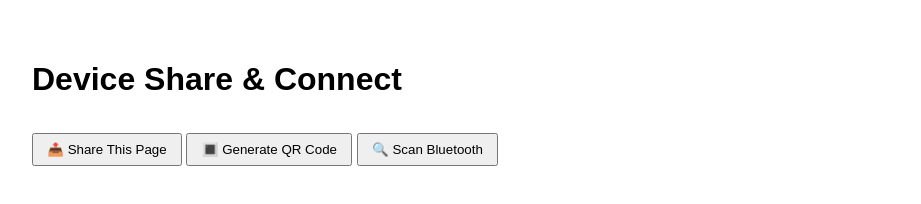
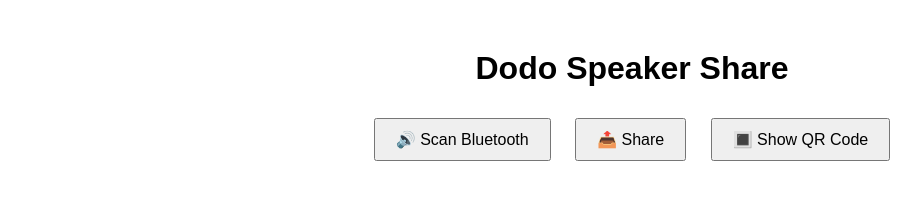
Before and after one commit to Knutti2005/DodoSpeaker, a plain HTML site: page index.html in a window 1280 px wide. Shown: the whole page, without its empty margins (8-929 px from the left). Drawn offline with Linux system fonts and the light colour scheme.

Commit message:
Add files via upload

```diff
--- /dev/null
+++ b/app.js
@@ -0,0 +1,27 @@
+
+function scanBluetooth() {
+  navigator.bluetooth.requestDevice({ acceptAllDevices: true })
+    .then(device => alert('Connected to: ' + device.name))
+    .catch(error => alert('Bluetooth error: ' + error));
+}
+
+function share() {
+  if (navigator.share) {
+    navigator.share({
+      title: 'Dodo Speaker',
+      text: 'Join my Dodo Speaker session!',
+      url: window.location.href
+    }).catch(err => console.error('Share failed:', err));
+  } else {
+    alert('Web Share API not supported.');
+  }
+}
+
+function generateQRCode() {
+  const qrContainer = document.getElementById('qr');
+  qrContainer.innerHTML = '';
+  QRCode.toCanvas(document.createElement('canvas'), window.location.href, function (error, canvas) {
+    if (error) console.error(error);
+    qrContainer.appendChild(canvas);
+  });
+}
--- a/index.html
+++ b/index.html
@@ -1,54 +1,23 @@
+
 <!DOCTYPE html>
 <html lang="en">
 <head>
-    <meta charset="UTF-8">
-    <meta name="viewport" content="width=device-width, initial-scale=1.0">
-    <title>Share & Connect</title>
-    <style>
-        body { font-family: sans-serif; padding: 2em; }
-        button { margin: 1em 0; padding: 0.5em 1em; }
-        canvas { margin-top: 1em; }
-    </style>
+  <meta charset="UTF-8" />
+  <meta name="viewport" content="width=device-width, initial-scale=1.0"/>
+  <title>Dodo Speaker Share</title>
+  <link rel="manifest" href="manifest.json">
+  <link rel="stylesheet" href="style.css">
 </head>
 <body>
-    <h1>Device Share & Connect</h1>
-    <button onclick="sharePage()">📤 Share This Page</button>
-    <button onclick="generateQRCode()">🔳 Generate QR Code</button>
-    <button onclick="scanBluetooth()">🔍 Scan Bluetooth</button>
-    <div id="qrCode"></div>
-    <script src="https://cdn.jsdelivr.net/npm/qrcode/build/qrcode.min.js"></script>
-    <script>
-        function sharePage() {
-            if (navigator.share) {
-                navigator.share({
-                    title: document.title,
-                    text: "Check out this page:",
-                    url: window.location.href
-                }).catch(console.error);
-            } else {
-                alert("Web Share API not supported on this browser.");
-            }
-        }
+  <h1>Dodo Speaker Share</h1>
 
-        function generateQRCode() {
-            const qrContainer = document.getElementById('qrCode');
-            qrContainer.innerHTML = '';
-            QRCode.toCanvas(document.createElement('canvas'), window.location.href, function (error, canvas) {
-                if (error) console.error(error);
-                else qrContainer.appendChild(canvas);
-            });
-        }
+  <button onclick="scanBluetooth()">🔊 Scan Bluetooth</button>
+  <button onclick="share()">📤 Share</button>
+  <button onclick="generateQRCode()">🔳 Show QR Code</button>
 
-        async function scanBluetooth() {
-            try {
-                const device = await navigator.bluetooth.requestDevice({
-                    acceptAllDevices: true
-                });
-                alert("Connected to device: " + device.name);
-            } catch (error) {
-                alert("Bluetooth error: " + error);
-            }
-        }
-    </script>
+  <div id="qr"></div>
+
+  <script src="https://cdn.jsdelivr.net/npm/qrcode/build/qrcode.min.js"></script>
+  <script src="app.js"></script>
 </body>
 </html>
--- /dev/null
+++ b/style.css
@@ -0,0 +1,14 @@
+
+body {
+  font-family: sans-serif;
+  text-align: center;
+  margin-top: 50px;
+}
+button {
+  margin: 10px;
+  padding: 10px 20px;
+  font-size: 16px;
+}
+#qr {
+  margin-top: 20px;
+}
```
Also changed, not shown: icon.png (added), manifest.json (added).
